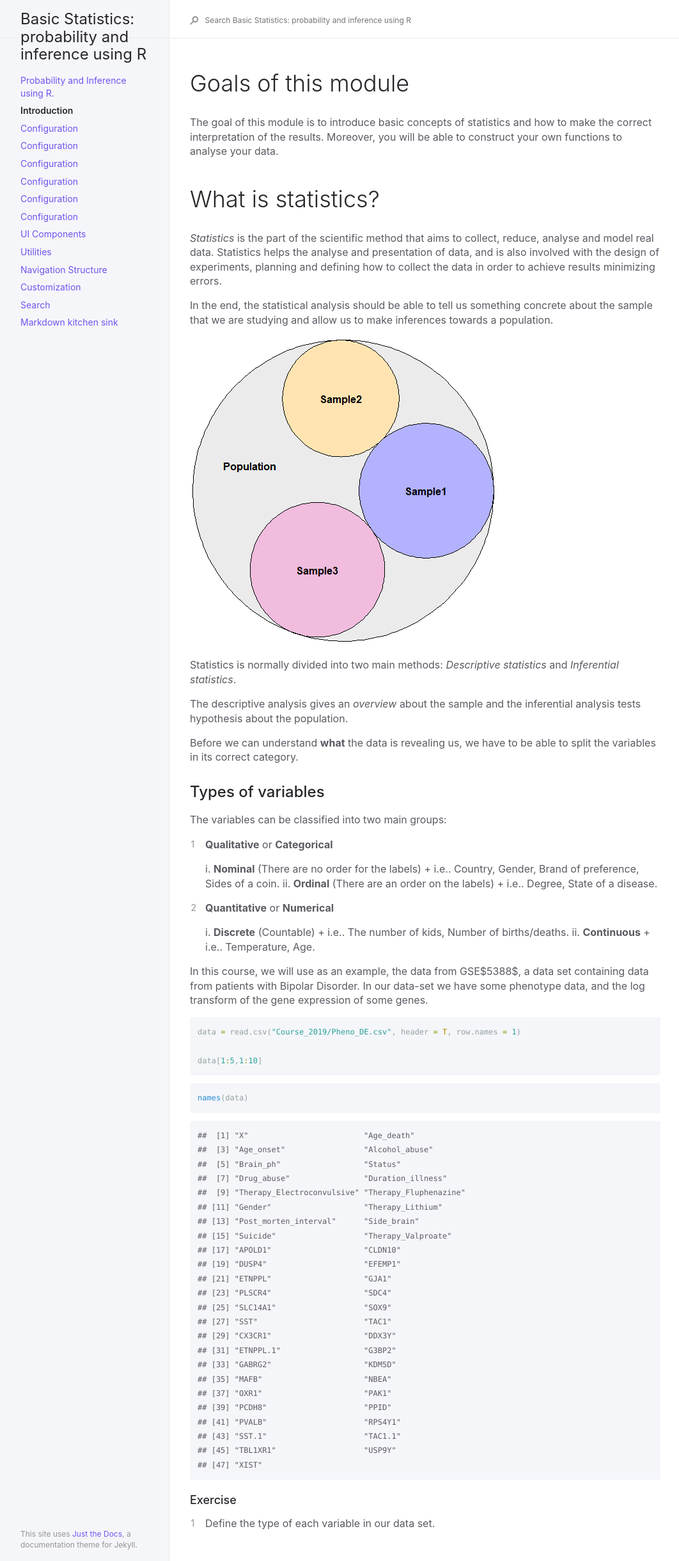
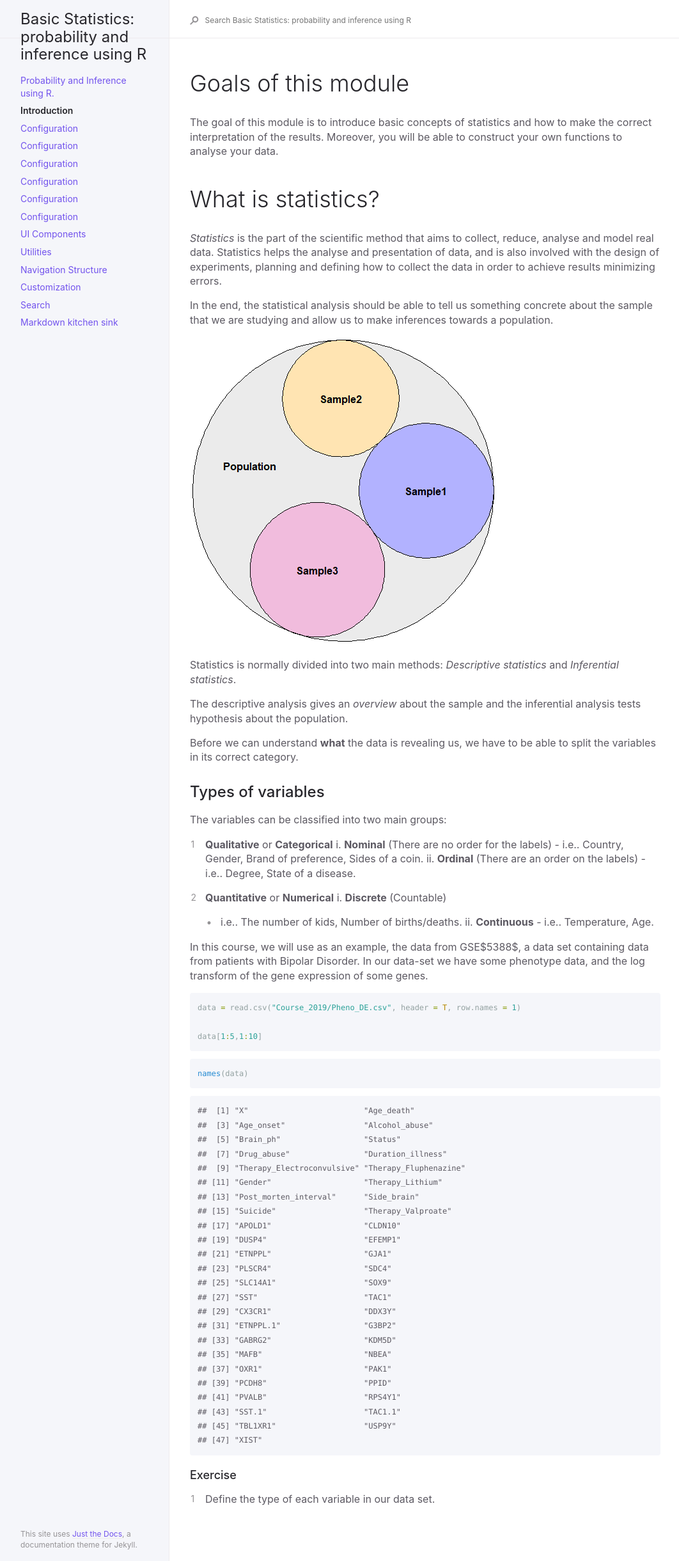
Before and after one commit to deisygysi/EVOP_2019, a Jekyll site: the page built from docs/00_Intro.md, in a window 1280 px wide. Shown: the whole page at 64% size, without its empty margins (91-1153 px from the left). Built offline with Jekyll 4.4.1, drawn with Linux system fonts in a browser that asks for light colours.

```diff
--- a/docs/00_Intro.md
+++ b/docs/00_Intro.md
@@ -26,18 +26,16 @@ Before we can understand **what** the data is revealing us, we have to be able t
 The variables can be classified into two main groups:
 
 1. **Qualitative** or **Categorical**
-
     i. **Nominal** (There are no order for the labels)
-        + i.e.. Country, Gender, Brand of preference, Sides of a coin.
+        - i.e.. Country, Gender, Brand of preference, Sides of a coin.
     ii. **Ordinal** (There are an order on the labels)
-        + i.e.. Degree, State of a disease.
+        - i.e.. Degree, State of a disease.
 
 2. **Quantitative** or **Numerical**
-
     i. **Discrete** (Countable)
-        + i.e.. The number of kids, Number of births/deaths.
+      -  i.e.. The number of kids, Number of births/deaths.
     ii. **Continuous**
-        + i.e.. Temperature, Age.
+       - i.e.. Temperature, Age.
 
 In this course, we will use as an example, the data from GSE$5388$, a data set containing data from patients with Bipolar Disorder. In our data-set we have some phenotype data, and the log transform of the gene expression of some genes.
 
```
